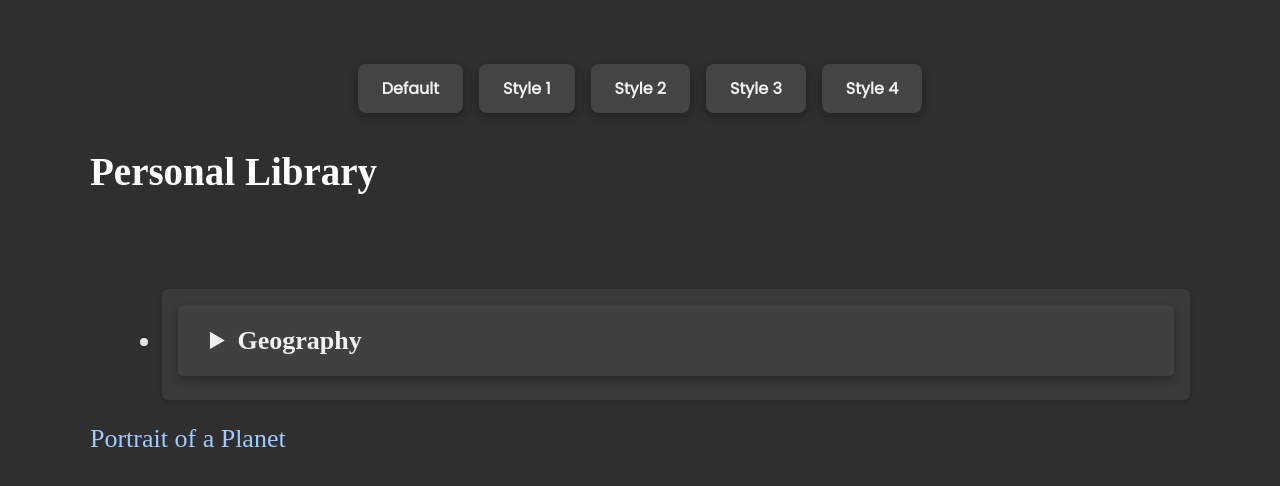
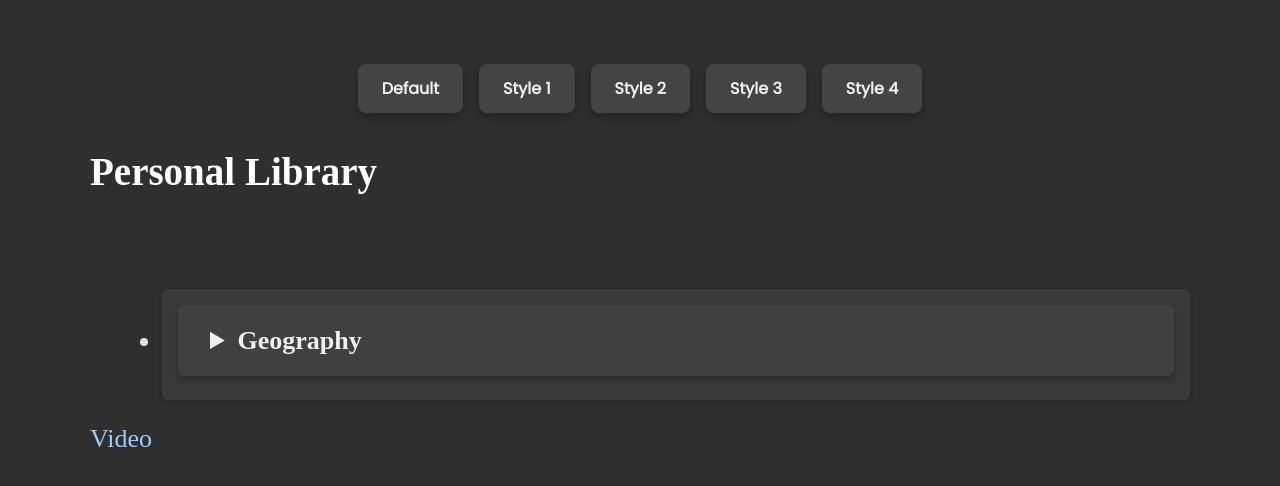
Before and after one commit to nkd059/library, a plain HTML site: page index.html in a window 1280 px wide. Drawn offline with Linux system fonts and the light colour scheme.

Commit message:
Update index.html

```diff
--- a/index.html
+++ b/index.html
@@ -77,7 +77,7 @@
                     </details>
                 </li>
             </ul>
-            <a href="Video/Video.html">Portrait of a Planet</a>
+            <a href="Video/Video.html">Video</a>
         </div>
     </article><span class="sans" style="font-size:14px;padding-top:2em"></span>
 
```
